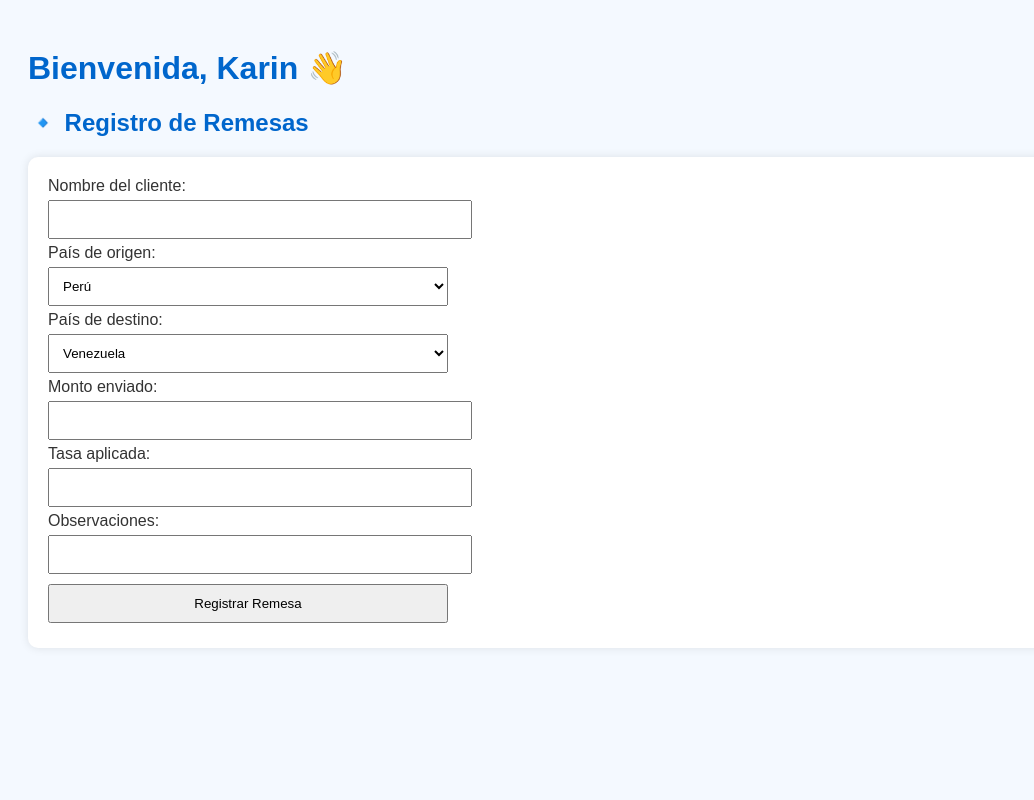
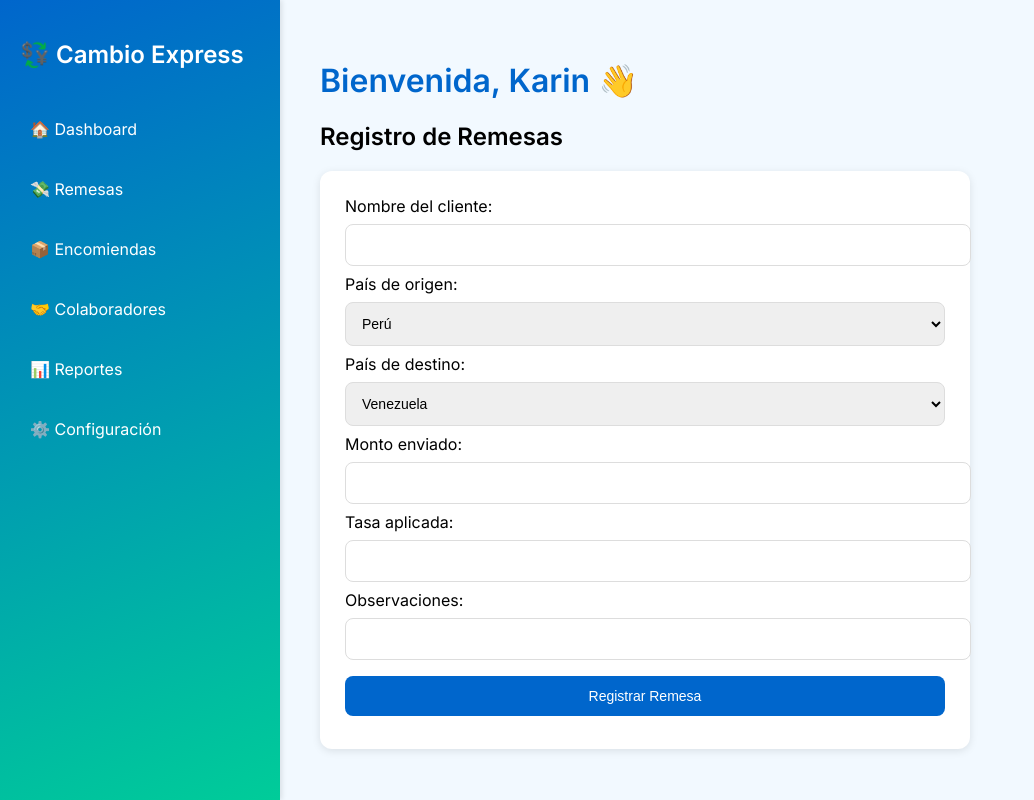
Before and after one commit to karinbarazarte/Cambioexpress2018, a Flask app: page / in a window 1280 px wide. Shown: the whole page, without its empty margins (0-1034 px from the left). Run offline with Flask 3, Linux system fonts and the light colour scheme.

Commit message:
Add files via upload

```diff
--- a/templates/dashboard.html
+++ b/templates/dashboard.html
@@ -2,48 +2,131 @@
 <!DOCTYPE html>
 <html>
 <head>
-    <title>Cambio Express 2018 - Dashboard</title>
+    <title>Cambio Express 2018</title>
+    <link href="https://fonts.googleapis.com/css2?family=Inter:wght@400;600&display=swap" rel="stylesheet">
     <style>
-        body { font-family: Arial; background: #f4f9ff; padding: 20px; color: #333; }
-        h1, h2 { color: #0066cc; }
-        form { background: #fff; padding: 20px; border-radius: 10px; margin-bottom: 30px; box-shadow: 0 0 10px rgba(0,0,0,0.1); }
-        input, select, button { padding: 10px; margin: 5px 0; width: 100%; max-width: 400px; }
-        table { width: 100%; border-collapse: collapse; margin-top: 20px; background: #fff; }
-        th, td { padding: 10px; border: 1px solid #ddd; text-align: left; }
-        th { background-color: #e0f0ff; }
+        body {
+            font-family: 'Inter', sans-serif;
+            margin: 0;
+            display: flex;
+            height: 100vh;
+            background: #f2f9ff;
+        }
+        .sidebar {
+            width: 240px;
+            background: linear-gradient(160deg, #0066cc, #00cc99);
+            color: white;
+            display: flex;
+            flex-direction: column;
+            padding: 20px;
+            box-shadow: 2px 0 5px rgba(0,0,0,0.1);
+        }
+        .sidebar h2 {
+            font-size: 24px;
+            margin-bottom: 30px;
+        }
+        .sidebar a {
+            color: white;
+            text-decoration: none;
+            margin: 10px 0;
+            display: block;
+            padding: 10px;
+            border-radius: 8px;
+        }
+        .sidebar a:hover {
+            background: rgba(255,255,255,0.1);
+        }
+        .content {
+            flex-grow: 1;
+            padding: 40px;
+        }
+        h1 {
+            color: #0066cc;
+        }
+        form {
+            background: #fff;
+            padding: 25px;
+            border-radius: 12px;
+            box-shadow: 0 2px 8px rgba(0,0,0,0.1);
+            max-width: 600px;
+            margin-bottom: 30px;
+        }
+        input, select, button {
+            width: 100%;
+            padding: 12px;
+            margin: 8px 0;
+            border: 1px solid #ddd;
+            border-radius: 8px;
+            font-size: 14px;
+        }
+        button {
+            background: #0066cc;
+            color: white;
+            border: none;
+            cursor: pointer;
+        }
+        button:hover {
+            background: #005bb5;
+        }
+        table {
+            background: white;
+            width: 100%;
+            border-collapse: collapse;
+            margin-top: 20px;
+            border-radius: 10px;
+            overflow: hidden;
+        }
+        th, td {
+            padding: 14px;
+            text-align: left;
+            border-bottom: 1px solid #eee;
+        }
+        th {
+            background: #e0f0ff;
+        }
     </style>
 </head>
 <body>
+    <div class="sidebar">
+        <h2>💱 Cambio Express</h2>
+        <a href="/">🏠 Dashboard</a>
+        <a href="#">💸 Remesas</a>
+        <a href="#">📦 Encomiendas</a>
+        <a href="#">🤝 Colaboradores</a>
+        <a href="#">📊 Reportes</a>
+        <a href="#">⚙️ Configuración</a>
+    </div>
+    <div class="content">
         <h1>Bienvenida, Karin 👋</h1>
-    <h2>🔹 Registro de Remesas</h2>
+        <h2>Registro de Remesas</h2>
         <form method="POST">
-        <label>Nombre del cliente:</label><br>
-        <input type="text" name="cliente" required><br>
+            <label>Nombre del cliente:</label>
+            <input type="text" name="cliente" required>
 
-        <label>País de origen:</label><br>
+            <label>País de origen:</label>
             <select name="origen">
                 <option>Perú</option>
                 <option>Chile</option>
                 <option>Colombia</option>
                 <option>México</option>
-        </select><br>
+            </select>
 
-        <label>País de destino:</label><br>
+            <label>País de destino:</label>
             <select name="destino">
                 <option>Venezuela</option>
                 <option>Colombia</option>
                 <option>Chile</option>
                 <option>México</option>
-        </select><br>
+            </select>
 
-        <label>Monto enviado:</label><br>
-        <input type="number" name="monto" step="0.01" required><br>
+            <label>Monto enviado:</label>
+            <input type="number" name="monto" step="0.01" required>
 
-        <label>Tasa aplicada:</label><br>
-        <input type="number" name="tasa" step="0.0001" required><br>
+            <label>Tasa aplicada:</label>
+            <input type="number" name="tasa" step="0.0001" required>
 
-        <label>Observaciones:</label><br>
-        <input type="text" name="nota"><br>
+            <label>Observaciones:</label>
+            <input type="text" name="nota">
 
             <button type="submit">Registrar Remesa</button>
         </form>
@@ -62,5 +145,6 @@
             {% endfor %}
         </table>
         {% endif %}
+    </div>
 </body>
 </html>
```
Also changed, not shown: README.md. Lines whose indentation alone changed are shown as unchanged.
